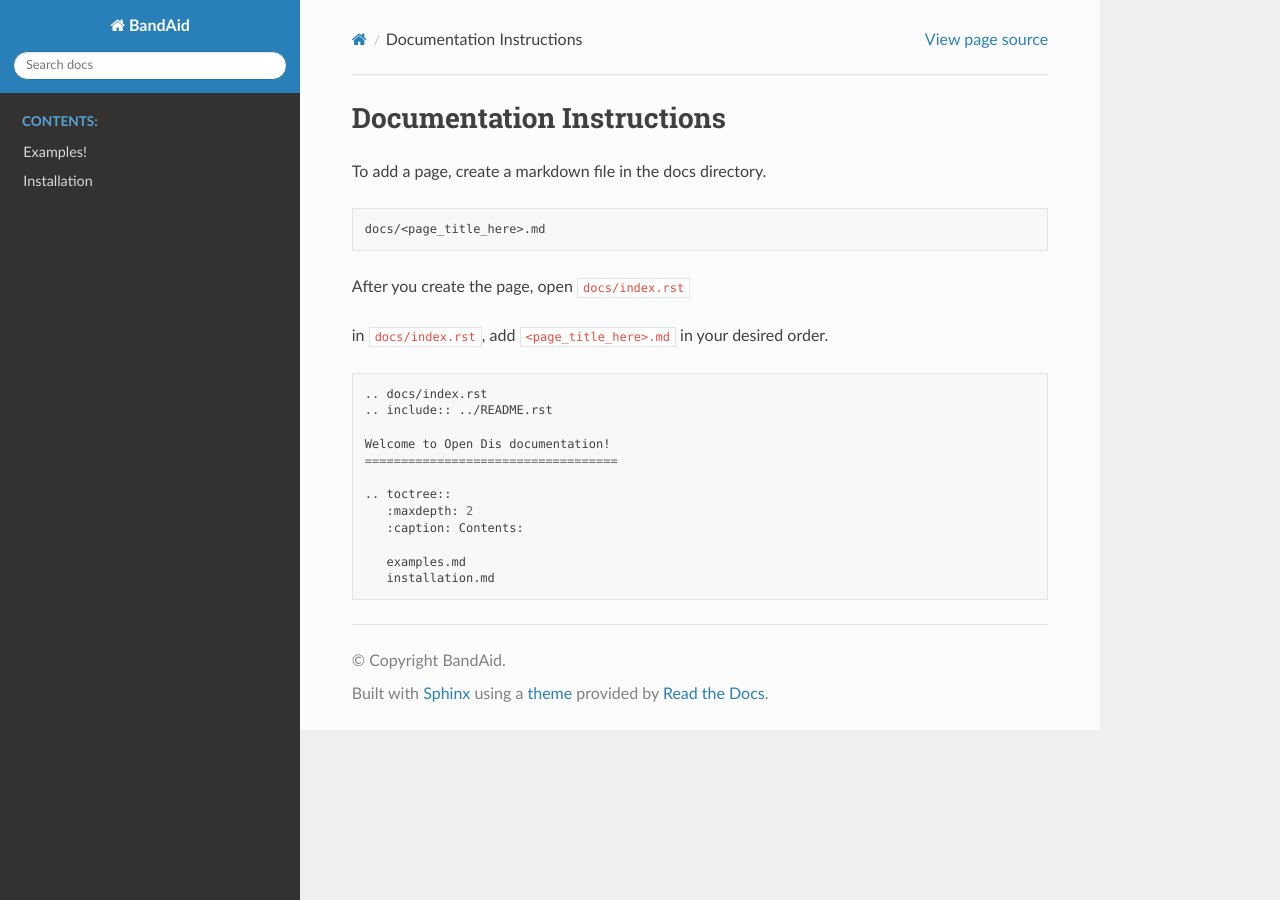
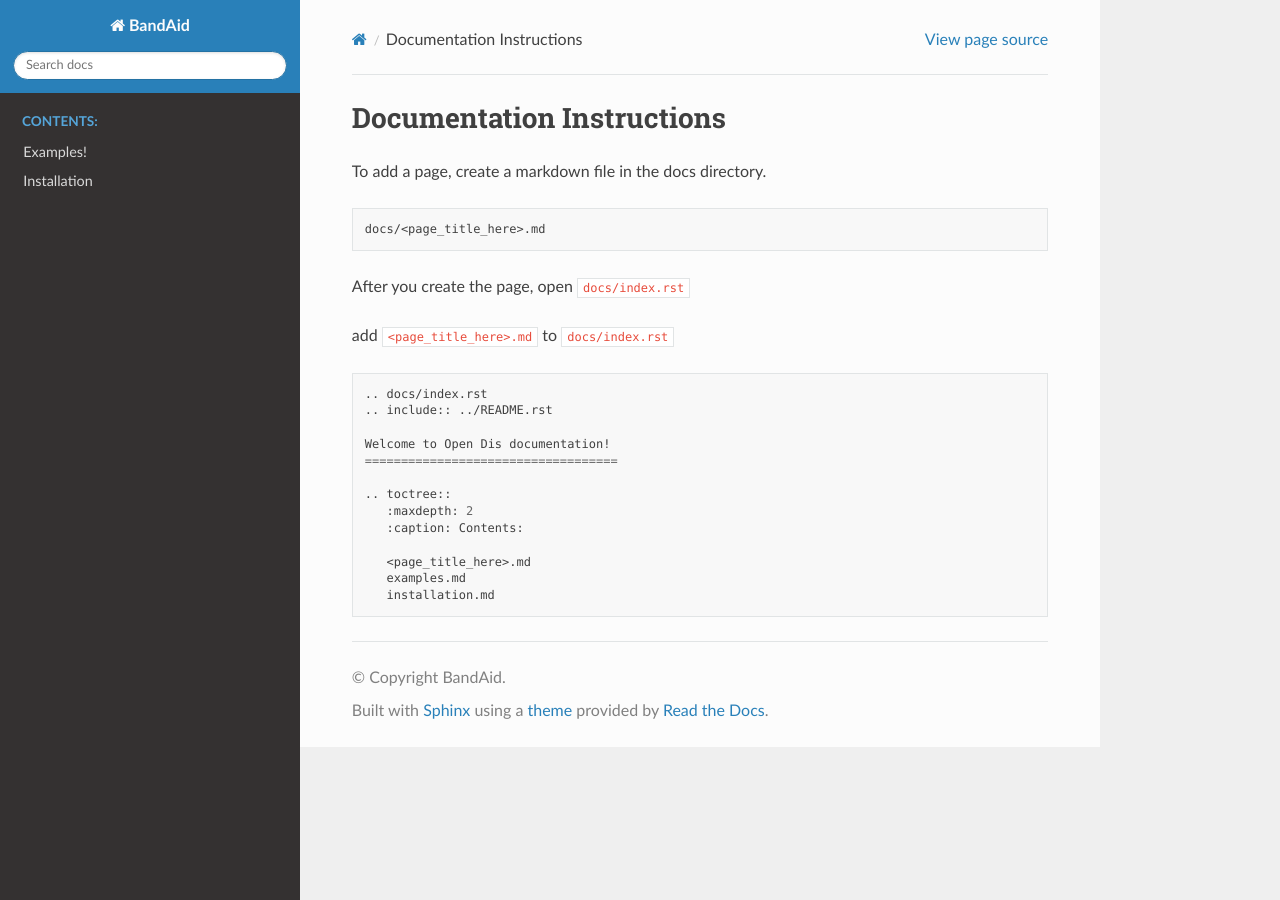
Before and after one commit to ekrakov/documentation-example, a Sphinx documentation site: the page built from doc/documentation.md, in a window 1280 px wide. Built offline with Sphinx 7.4.7 and the Read the Docs theme 2.0.0, drawn with Linux system fonts in a browser that asks for light colours.

Commit message:
Update documentation.md

````diff
--- a/doc/documentation.md
+++ b/doc/documentation.md
@@ -11,7 +11,7 @@ docs/<page_title_here>.md
 
 After you create the page, open ```docs/index.rst```
 
-in ```docs/index.rst```, add ```<page_title_here>.md``` in your desired order.
+ add ```<page_title_here>.md``` to ```docs/index.rst```
 
 
 ```bash
@@ -25,6 +25,7 @@ Welcome to Open Dis documentation!
    :maxdepth: 2
    :caption: Contents:
 
+   <page_title_here>.md
    examples.md
    installation.md
 ```
````
